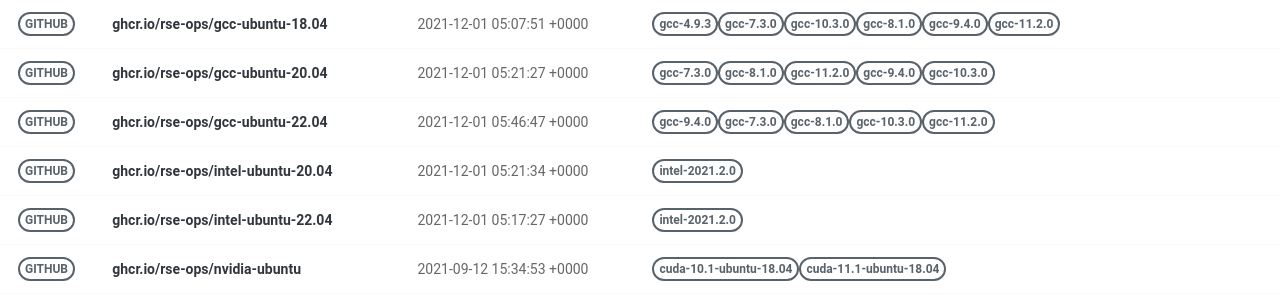
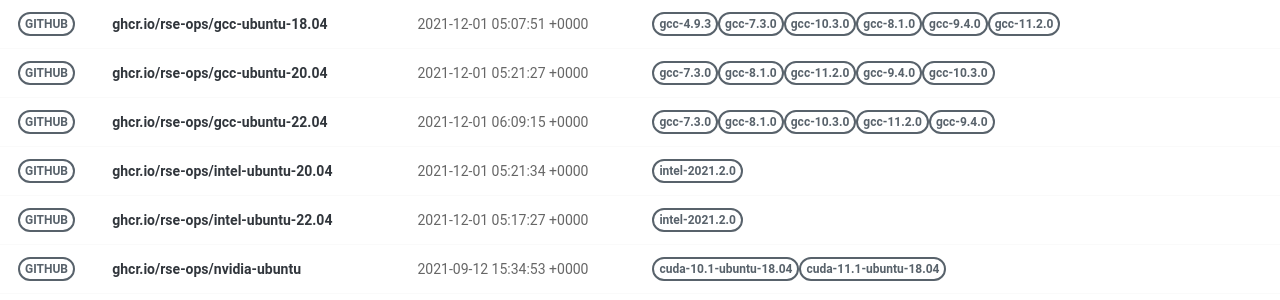
Before and after one commit to rse-ops/docker-images, a Jekyll site: the page built from pages/index.md, in a window 1280 px wide. Shown: the part 375-675 px from the top of the page. Built offline with Jekyll 4.4.1, drawn with Linux system fonts in a browser that asks for light colours; nearby versions of some CDN libraries.

Commit message:
Automated push to update library 2021-12-01

```diff
--- a/_library/ghcr.io-rse-ops-gcc-ubuntu-22.04.md
+++ b/_library/ghcr.io-rse-ops-gcc-ubuntu-22.04.md
@@ -1,14 +1,11 @@
 ---
 layout: container
 name: ghcr.io/rse-ops/gcc-ubuntu-22.04
-updated_at: 2021-12-01 05:46:47.270640
+updated_at: 2021-12-01 06:09:15.298870
 
 
 container_url: https://github.com/orgs/rse-ops/packages/container/package/gcc-ubuntu-22.04
 versions:
- - tag: gcc-9.4.0
-   dockerfile: https://github.com/rse-ops/docker-images/blob/main/ubuntu/gcc/Dockerfile
-   manifest: https://crane.ggcr.dev/manifest/ghcr.io/rse-ops/gcc-ubuntu-22.04:gcc-9.4.0
  - tag: gcc-7.3.0
    dockerfile: https://github.com/rse-ops/docker-images/blob/main/ubuntu/gcc/Dockerfile
    manifest: https://crane.ggcr.dev/manifest/ghcr.io/rse-ops/gcc-ubuntu-22.04:gcc-7.3.0
```
Also changed, not shown: other parts of _library/ghcr.io-rse-ops-gcc-ubuntu-22.04.md (+3 -0 lines).
